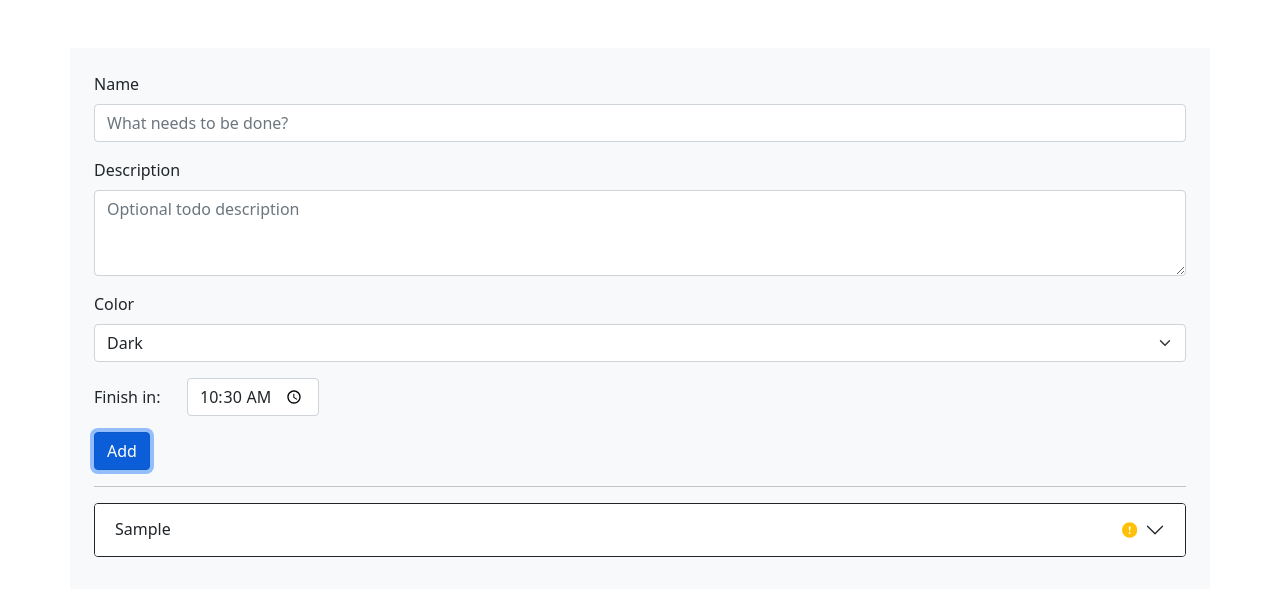
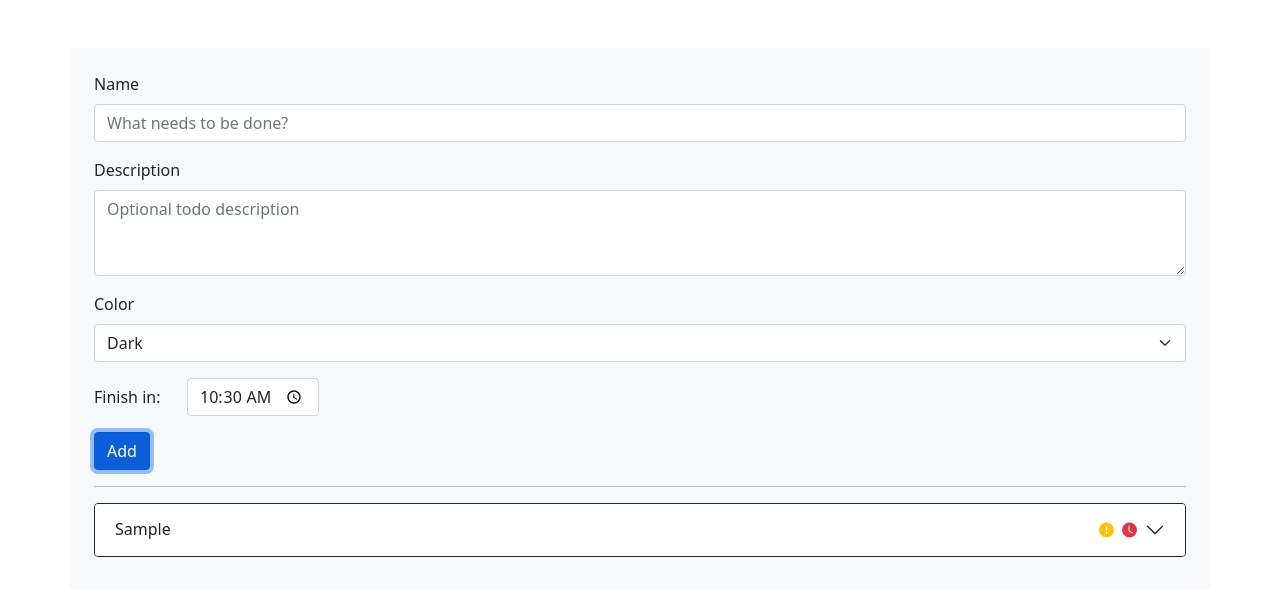
Before and after one commit to LordHippopotamus/todo, a React (Create React App) app: page / in a window 1280 px wide. Both pictures are taken after typing "Sample", "Sample", "10:30" into the empty fields and a click on the button "Add". Shown: the top 596 px of the page. Built offline with nearby package versions, Linux system fonts and the light colour scheme.

Commit message:
feat(TimeMessage): add layout of danger message

```diff
--- a/src/components/TimeMessage/index.jsx
+++ b/src/components/TimeMessage/index.jsx
@@ -4,6 +4,7 @@ import './TimeMessage.css';
 
 export default function TimeMessage() {
   return (
+    <>
       <OverlayTrigger
         placement="top"
         delay={{ show: 250, hide: 250 }}
@@ -13,5 +14,15 @@ export default function TimeMessage() {
           <path d="M16 8A8 8 0 1 1 0 8a8 8 0 0 1 16 0zM8 4a.905.905 0 0 0-.9.995l.35 3.507a.552.552 0 0 0 1.1 0l.35-3.507A.905.905 0 0 0 8 4zm.002 6a1 1 0 1 0 0 2 1 1 0 0 0 0-2z" />
         </svg>
       </OverlayTrigger>
+      <OverlayTrigger
+        placement="top"
+        delay={{ show: 250, hide: 250 }}
+        overlay={<Tooltip>Time&apos;s up</Tooltip>}
+      >
+        <svg className="me-2 text-danger time-message" xmlns="http://www.w3.org/2000/svg" width="16" height="16" fill="currentColor" viewBox="0 0 16 16">
+          <path d="M16 8A8 8 0 1 1 0 8a8 8 0 0 1 16 0zM8 3.5a.5.5 0 0 0-1 0V9a.5.5 0 0 0 .252.434l3.5 2a.5.5 0 0 0 .496-.868L8 8.71V3.5z" />
+        </svg>
+      </OverlayTrigger>
+    </>
   );
 }
```
Lines whose indentation alone changed are shown as unchanged.
